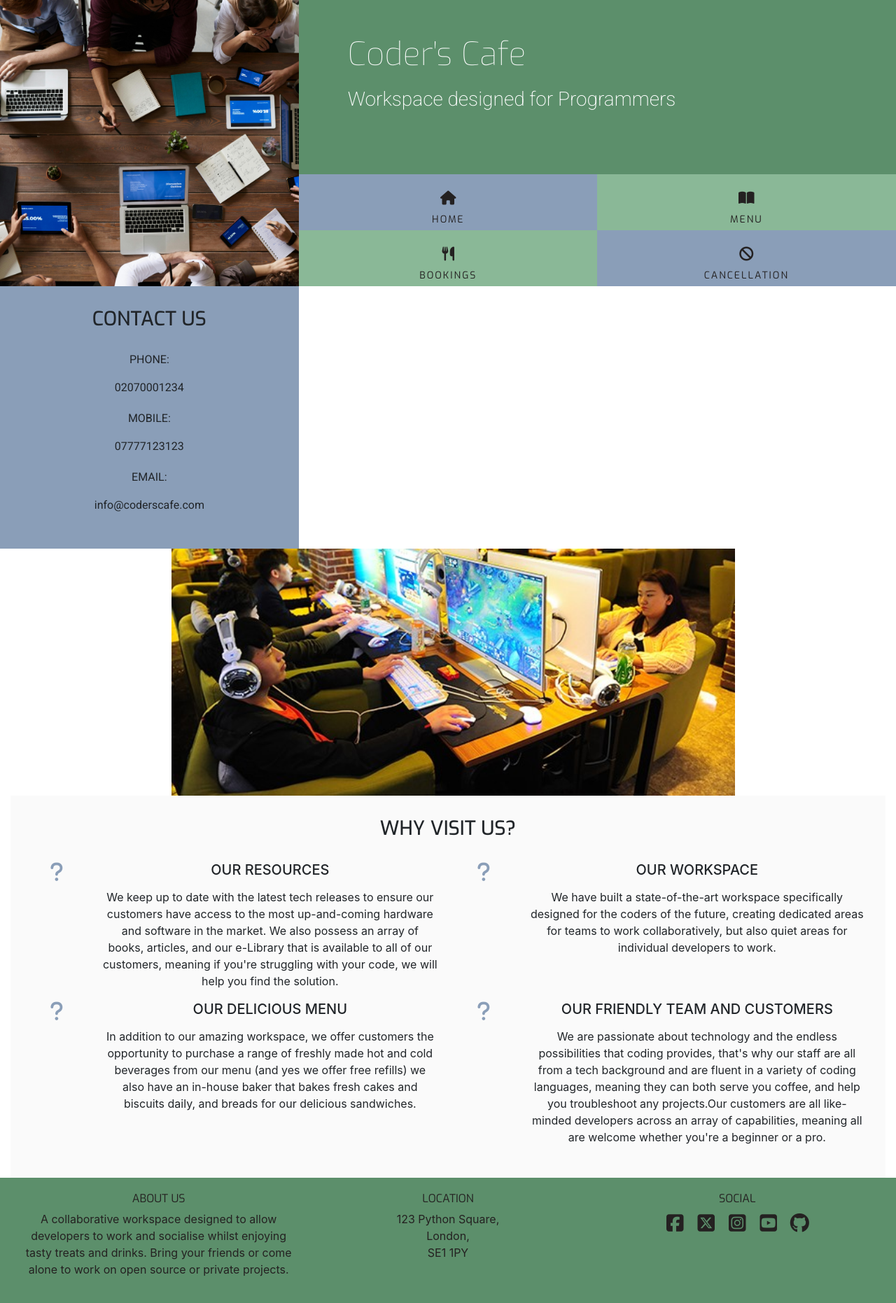
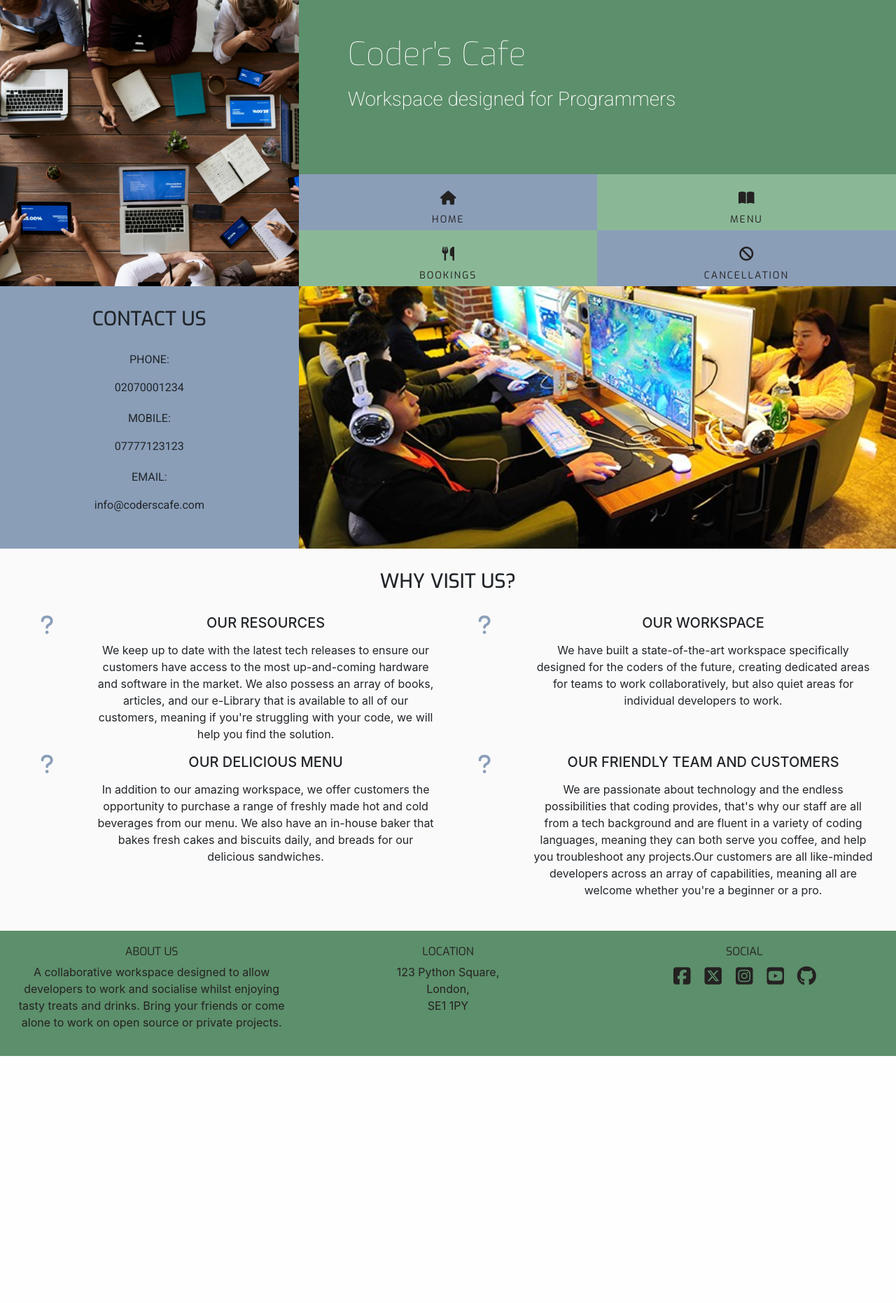
Before and after one commit to Nicolemann98/fullstack-clone, a Django app: page / in a window 1280 px wide. Shown: the whole page at 70% size. After the commit the page ends 1509 px from the top, so only its background shows below. Run offline with Django 4.2, Linux system fonts and the light colour scheme; data that the repository does not hold is empty; some libraries are stand-ins or nearby versions.

Commit message:
fixing column issues

```diff
--- a/coders_cafe/templates/coders_cafe/index.html
+++ b/coders_cafe/templates/coders_cafe/index.html
@@ -6,10 +6,11 @@
 
 <!-- index.html content starts here -->
 <section class="container-fluid">
-    <div class="row">
+
+    <div class="row no-gutters">
         <div class="col-md-4 bg-color-contact-details section-column">
             <div class="row">
-                <div class="col-12">
+                <div class="col">
                     <h3 class="section-heading uppercase">
                         Contact Us
                     </h3>
@@ -53,10 +54,8 @@
                 </div>
             </div>
         </div>
-    </div>
 
-    <div class="img-row">
-        <div class= "col-md-12">
+        <div class= "col-md-8">
             <img src="{% static 'images/computers.jpg' %}" class="img-fluid" alt="People working at computers">
         </div>
     </div>
@@ -111,7 +110,7 @@
                         <h5 class="why-visit-heading uppercase"> Our delicious menu </h5>
                         <p>
                             In addition to our amazing workspace, we offer customers the opportunity to purchase a range of freshly made
-                            hot and cold beverages from our menu (and yes we offer free refills) we also have an in-house baker
+                            hot and cold beverages from our menu. We also have an in-house baker
                             that bakes fresh cakes and biscuits daily, and breads for our delicious sandwiches.
                         </p>
                     </div>
--- a/static/css/style.css
+++ b/static/css/style.css
@@ -31,12 +31,22 @@ background-color: #8a9eb8;
 }
 
 /* General style rules for margins/padding/text */
-body {
+.container-fluid {
     position: relative;
+    padding-right: 0;
+    padding-left: 0;
+    margin-left: 0;
+    margin-right: 0;
+}
+
+.div.row.no-gutters {
+    padding: 0;
+    margin: 0;
+    min-height: 100%;
 }
 
 h1,h2,h3,h4,h5,h6 {
-    margins: 0;
+    padding: 0;
 }
 
 .uppercase {
@@ -153,29 +163,31 @@ header {
     text-transform: uppercase;
     letter-spacing: 2px;
 }
+/* Body stylings */
 
-.computers {
+body, html {
+    margin-right: 0;
+    margin-left: 0;
+    padding-right: 0;
+    padding-left: 0;
+    width: 100%;
+    height: 100%;
+}
+.container-fluid .img-fluid {
     background: url("../images/computers.jpg");
     position: relative;
-    background-position: center;
+    min-width: 100%;
+    min-height: 100%;
+    background-position: right 100%;
     background-repeat: no-repeat;
     background-size: cover;
     transition: all .5s ease-in-out;
     -moz-transition: all .5s ease-in-out;
     -webkit-transition: all .5s ease-in-out;
-
-
-}
-
-.img-fluid {
-    height: auto;
-    width: 66%;
-    margin-right: -15px;
 }
 
 .img-row {
     max-width: 100%;
-
 }
 
 /* Style rules for Menu page */
@@ -258,5 +270,4 @@ margin-bottom: 15px;
 .container-fluid {
     text-align: center;
     position: left;
-
 }
```
Also changed, not shown: coders_cafe/templates/coders_cafe/menu.html (+6 -5 lines), 1 other file. Lines whose indentation alone changed are shown as unchanged.
